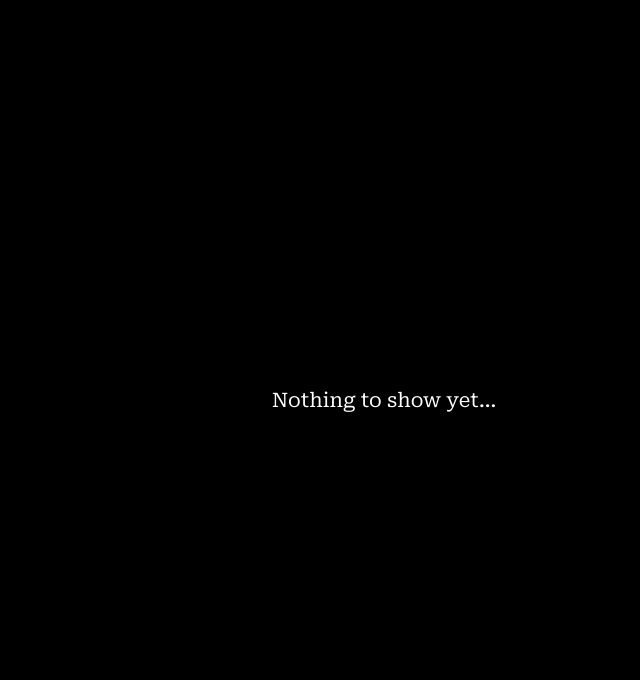
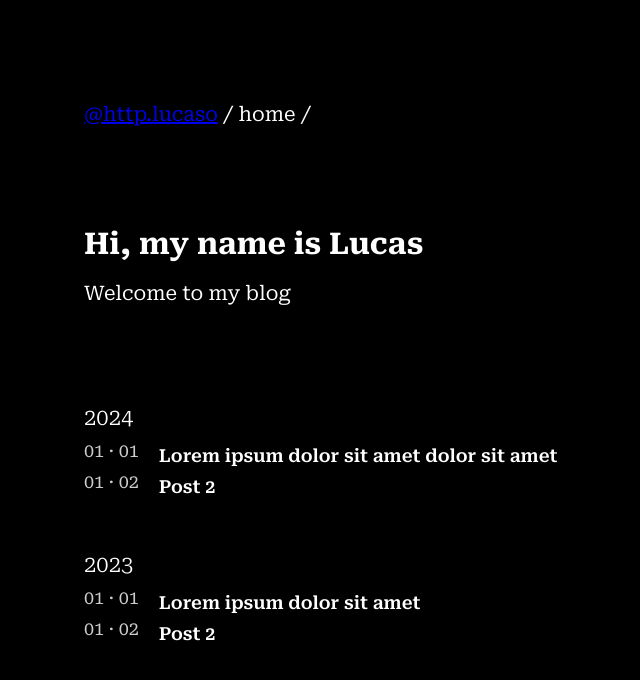
Before and after one commit to lukaskunn/personal-blog, a Next.js app: page / in a window 1280 px wide. Shown: the top 680 px of the page, without its empty margins (256-896 px from the left). Built offline with nearby package versions, Linux system fonts and the light colour scheme.

Commit message:
feat(wip): create homepage

```diff
--- /dev/null
+++ b/public/content/2024/hi.json
@@ -0,0 +1,3 @@
+{
+    "message": "Hello from 2024"
+}
--- /dev/null
+++ b/public/content/all-posts.json
@@ -0,0 +1,28 @@
+[
+    {
+        "year": "2024",
+        "data": [
+            {
+                "title": "Lorem ipsum dolor sit amet dolor sit amet",
+                "date": "2024-01-01"
+            },
+            {
+                "title": "Post 2",
+                "date": "2024-01-02"
+            }
+        ]
+    },
+    {
+        "year": "2023",
+        "data": [
+            {
+                "title": "Lorem ipsum dolor sit amet",
+                "date": "2024-01-01"
+            },
+            {
+                "title": "Post 2",
+                "date": "2024-01-02"
+            }
+        ]
+    }
+]
--- a/src/app/Home.module.scss
+++ b/src/app/Home.module.scss
@@ -1,6 +1,7 @@
 .container {
     display: flex;
     justify-content: center;
+    flex-direction: column;
     align-items: center;
     height: 100vh;
     width: 100vw;
@@ -8,3 +9,37 @@
     color: white;
     font-size: 20px;
 }
+
+.content {
+    width: 600px;
+}
+
+.header {
+    display: flex;
+    flex-direction: row;
+    justify-content: space-between;
+    margin-bottom: 100px;
+}
+
+.page-title {
+    font-size: 30px;
+    margin-bottom: 10px;
+}
+
+.page-subtitle {
+    font-size: 20px;
+    margin-bottom: 10px;
+    margin-bottom: 100px;
+}
+
+.year-container {
+    margin-bottom: 50px;
+    // font-weight: 200;
+}
+
+.year-title {
+    font-size: 22px;
+    margin-bottom: 10px;
+    font-weight: 300;
+    // border-bottom: 1px solid #ffffff66;
+}
--- a/src/app/global.scss
+++ b/src/app/global.scss
@@ -1,4 +1,5 @@
 @import url('https://fonts.googleapis.com/css2?family=Montserrat:ital,wght@0,100..900;1,100..900&family=Roboto+Serif:ital,opsz,wght@0,8..144,100..900;1,8..144,100..900&display=swap');
+@import url('https://fonts.googleapis.com/css2?family=Montserrat:ital,wght@0,100..900;1,100..900&family=Roboto+Mono:ital,wght@0,100..700;1,100..700&family=Roboto+Serif:ital,opsz,wght@0,8..144,100..900;1,8..144,100..900&family=Roboto:ital,wght@0,100;0,300;0,400;0,500;0,700;0,900;1,100;1,300;1,400;1,500;1,700;1,900&display=swap');
 
 body {
     margin: 0;
--- a/src/app/page.tsx
+++ b/src/app/page.tsx
@@ -1,5 +1,44 @@
-import styles from "./Home.module.scss"
+import React from "react";
+import styles from "./Home.module.scss";
 
-export default function Home() {
-  return <div className={styles.container}>Nothing to show yet...</div>;
+import PostCard from "../components/PostCard";
+
+type AllPostsData = {
+  year: string;
+  data: {
+    title: string;
+    date: string;
+  }[];
+}[];
+
+import allPosts from "../../public/content/all-posts.json";
+
+export default async function Home() {
+  const postsData: AllPostsData = allPosts;
+
+  return (
+    <div className={styles.container}>
+      <div className={styles.content}>
+        <div className={styles.header}>
+          <div className={styles.breadcrumb}>
+            <a className={styles["breadcrumb-link"]} href="https://lucasoliveira.io">@http.lucaso</a> / home /</div>
+        </div>
+        <h1 className={styles["page-title"]}>Hi, my name is Lucas</h1>
+        <p className={styles["page-subtitle"]}>Welcome to my blog</p>
+        {postsData.map((singleYear) => {
+          const { year, data } = singleYear;
+
+          return (
+            <div key={year} className={styles["year-container"]}>
+              <h3 key={singleYear.year} className={styles["year-title"]}>{singleYear.year}</h3>
+              {data.map((singlePost) => {
+                const { title, date } = singlePost;
+                return <PostCard key={title} title={title} date={date} />;
+              })}
+            </div>
+          );
+        })}
+      </div>
+    </div>
+  );
 }
--- /dev/null
+++ b/src/components/PostCard/PostCard.module.scss
@@ -0,0 +1,25 @@
+.container {
+    display: flex;
+    margin: 0;
+}
+
+.post-title {
+    font-size: 18px;
+    margin: 5px 0;
+    font-weight: 600;
+    // text-decoration: underline;
+    transition: .2s all cubic-bezier(0, 0, 0, 1);
+    // text-decoration: underline;
+}
+
+.post-date {
+    font-weight: 400;
+    font-size: 18px;
+    opacity: 0.8;
+    margin-right: 20px;
+    text-decoration: none !important;
+}
+
+.post-title:hover {
+    opacity: 0.4;
+}
--- /dev/null
+++ b/src/components/PostCard/index.tsx
@@ -0,0 +1,19 @@
+import React from "react";
+
+import styles from "./PostCard.module.scss";
+
+type PostCardProps = {
+  title: string;
+  date: string;
+};
+
+const PostCard = ({ title, date }: PostCardProps) => {
+  return (
+    <div className={styles.container}>
+      <span className={styles["post-date"]}>{date.slice(5).replaceAll("-", " · ")}</span>
+      <span className={styles["post-title"]}>{title}</span>
+    </div>
+  );
+};
+
+export default PostCard;
```
